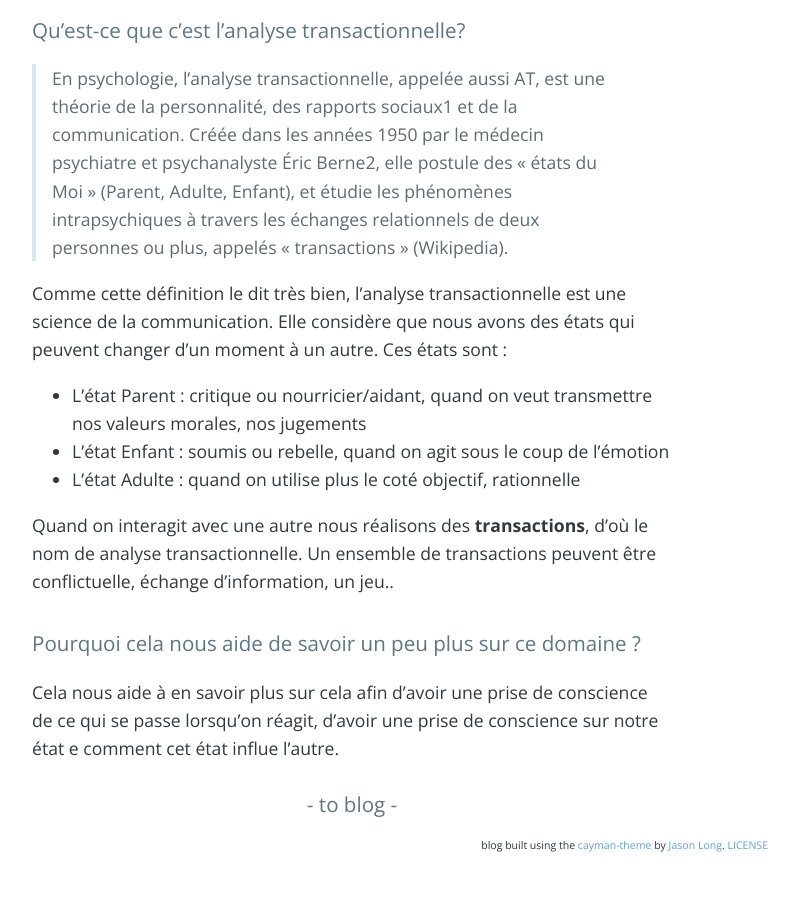
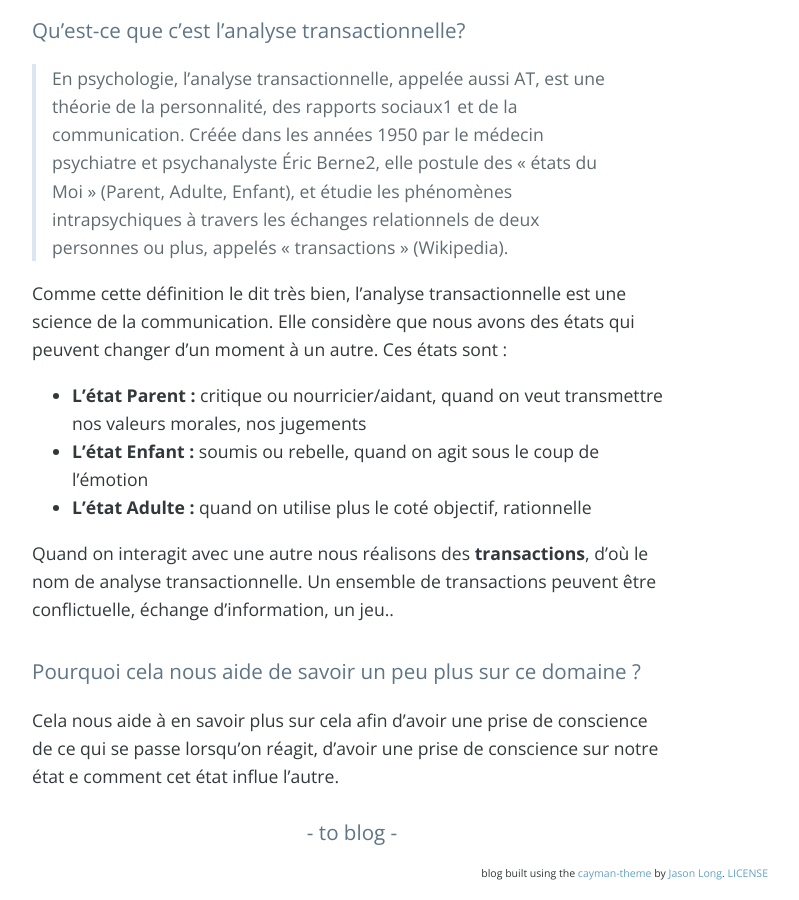
Before and after one commit to veve90/veve90.github.io, a Jekyll site: the page built from _posts/2017-12-17-analyse-transactionelle.md, in a window 1280 px wide and 900 px high, scrolled down 587 px. Shown: the whole window, without its empty margins (288-1087 px from the left). Built offline with Jekyll 4.4.1, drawn with Linux system fonts in a browser that asks for light colours; nearby versions of some CDN libraries; comment, search, counter and statistics services are not loaded; before the commit the page ends 1459 px from its top, so only the background shows below that.

```diff
--- a/_posts/2017-12-17-analyse-transactionelle.md
+++ b/_posts/2017-12-17-analyse-transactionelle.md
@@ -17,9 +17,9 @@ Le fait d'avoir la communication comme axe d'amélioration lors de mon suivi mis
 
 
 Comme cette définition le dit très bien, l’analyse transactionnelle est une science de la communication. Elle considère que nous avons des états qui peuvent changer d’un moment à un autre. Ces états sont :
--	L’état Parent : critique ou nourricier/aidant, quand on veut transmettre nos valeurs morales, nos jugements
--	L’état Enfant : soumis ou rebelle, quand on agit sous le coup de l’émotion
--	L’état Adulte : quand on utilise plus le coté objectif, rationnelle
+-	__L’état Parent :__ critique ou nourricier/aidant, quand on veut transmettre nos valeurs morales, nos jugements
+-	__L’état Enfant :__ soumis ou rebelle, quand on agit sous le coup de l’émotion
+-	__L’état Adulte :__ quand on utilise plus le coté objectif, rationnelle
 
 Quand on interagit avec une autre nous réalisons des __transactions__, d’où le nom de analyse transactionnelle.
 Un ensemble de transactions peuvent être conflictuelle, échange d’information, un jeu..
```
